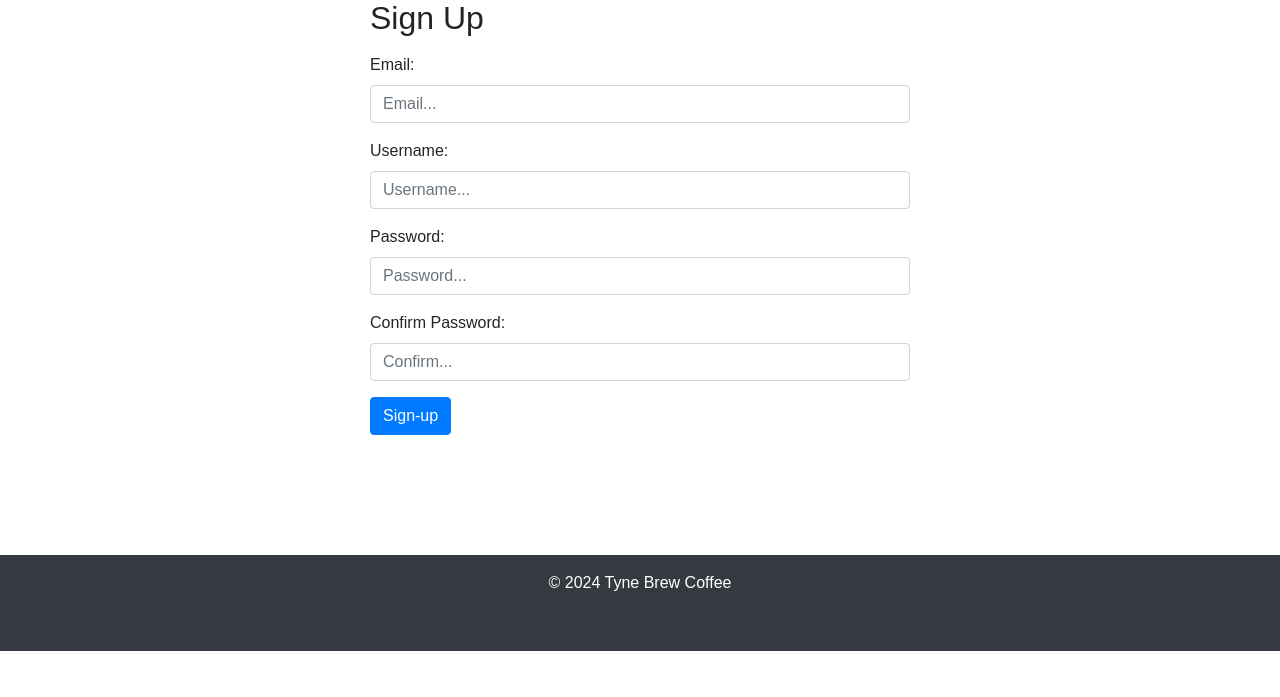
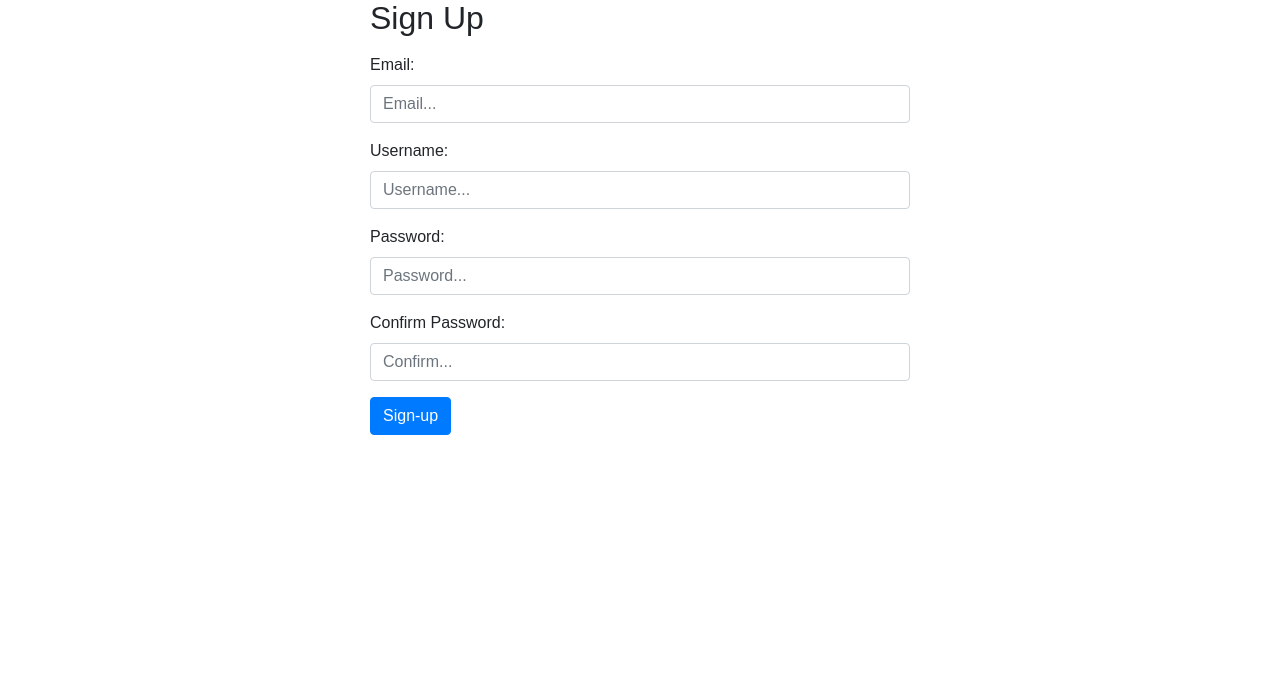
Before and after one commit to amna2o25/DevOpsSubmission, a PHP site: page /register.php in a window 1280 px wide. Shown: the part 103-800 px from the top of the page. Run offline with PHP 8.4, Linux system fonts and the light colour scheme; some libraries are stand-ins or nearby versions.

Commit message:
register1

```diff
--- a/register.php
+++ b/register.php
@@ -118,6 +118,3 @@ ob_end_flush();
 <br>
 <br>
 <br>
-<br>
-</html><footer class="footer mt-auto py-3 bg-dark text-white text-center">
-<p>&copy; 2024 Tyne Brew Coffee</p><br>
```
